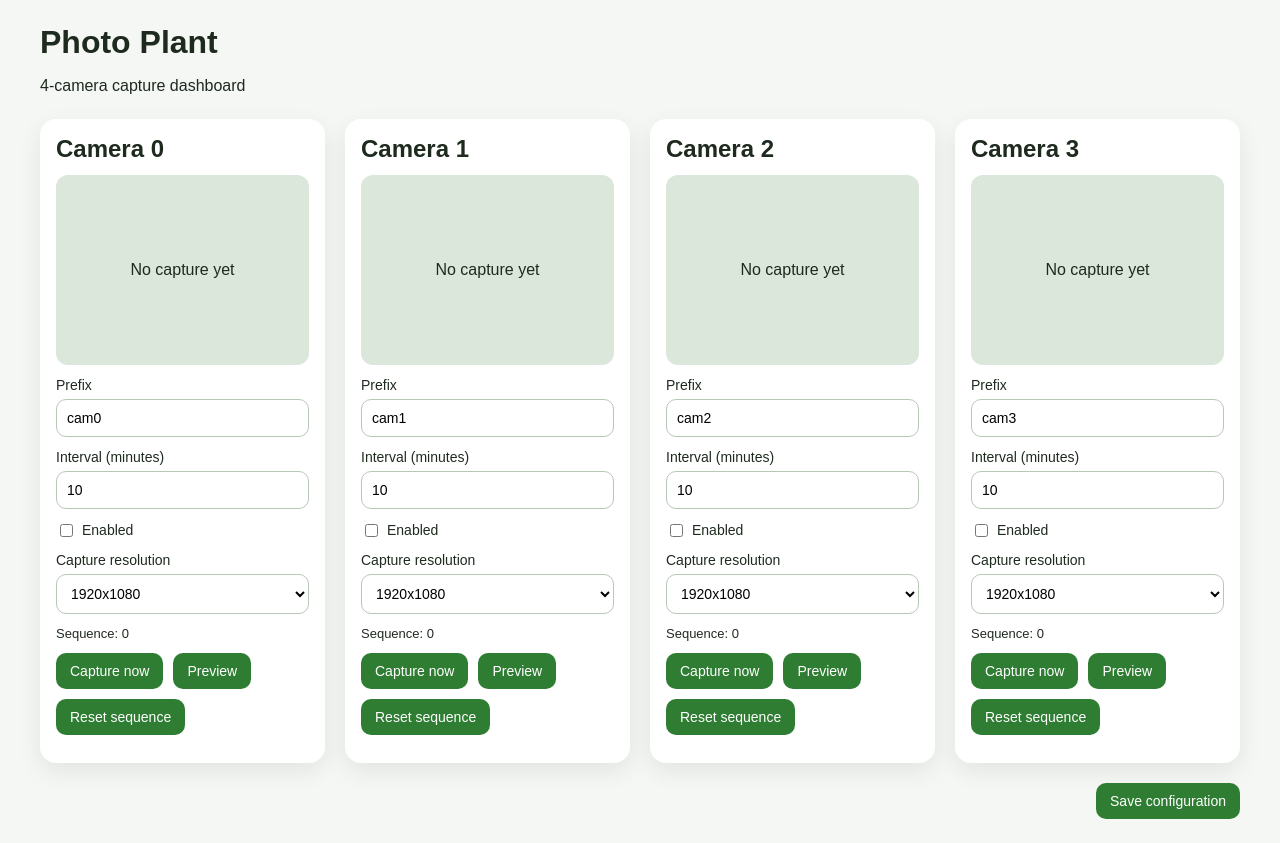
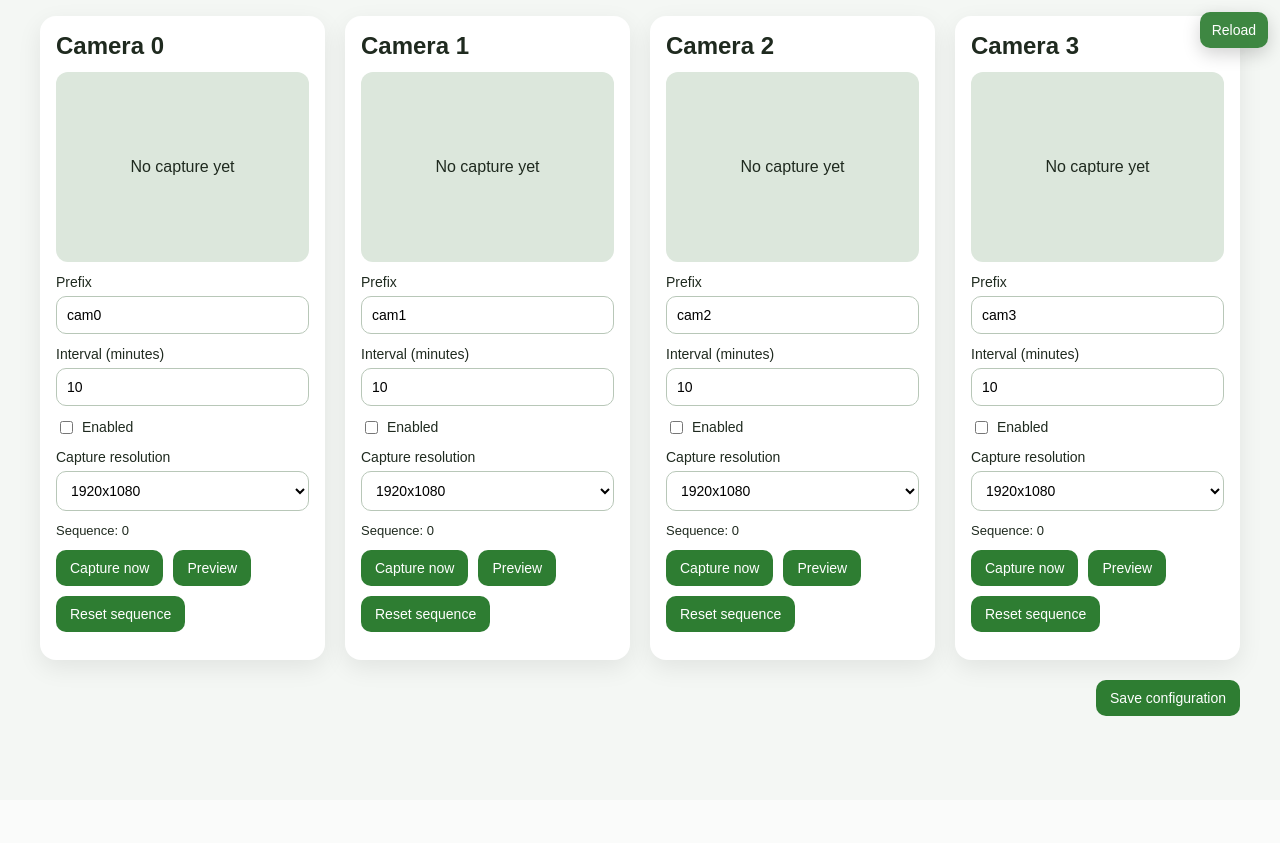
Before and after one commit to rjpg/photo-plant, a Flask app: page / in a window 1280 px wide. After the commit the page ends 716 px from the top, so only its background shows below. Run offline with Flask 3, Linux system fonts and the light colour scheme.

Commit message:
Improve touchscreen layout and latest capture refresh

```diff
--- a/app.py
+++ b/app.py
@@ -100,7 +100,7 @@ def capture_directory(prefix: str) -> Path:
 
 
 def latest_capture_name(prefix: str) -> str | None:
-    files = sorted(capture_directory(prefix).glob("*.jpg"), reverse=True)
+    files = sorted(capture_directory(prefix).glob("*.jpg"), key=lambda path: path.stat().st_mtime, reverse=True)
     return files[0].name if files else None
 
 
--- a/static/style.css
+++ b/static/style.css
@@ -5,18 +5,20 @@ body {
   color: #1f2a1f;
 }
 
+.reload-button {
+  position: fixed;
+  top: 12px;
+  right: 12px;
+  z-index: 1100;
+  padding: 10px 12px;
+  background: rgba(46, 125, 50, 0.92);
+  box-shadow: 0 6px 18px rgba(0, 0, 0, 0.18);
+}
+
 .page {
   max-width: 1200px;
   margin: 0 auto;
-  padding: 24px;
-}
-
-.hero {
-  margin-bottom: 24px;
-}
-
-.hero h1 {
-  margin: 0 0 6px;
+  padding: 16px 24px 24px;
 }
 
 .camera-grid {
--- a/templates/index.html
+++ b/templates/index.html
@@ -7,12 +7,8 @@
     <link rel="stylesheet" href="{{ url_for('static', filename='style.css') }}">
   </head>
   <body>
+    <button class="reload-button" type="button" onclick="window.location.reload()">Reload</button>
     <main class="page">
-      <header class="hero">
-        <h1>Photo Plant</h1>
-        <p>4-camera capture dashboard</p>
-      </header>
-
       <form method="post" action="{{ url_for('update_config') }}" class="camera-grid">
         {% for camera in cameras %}
         <section class="camera-card" id="camera-{{ camera.id }}-card">
```
